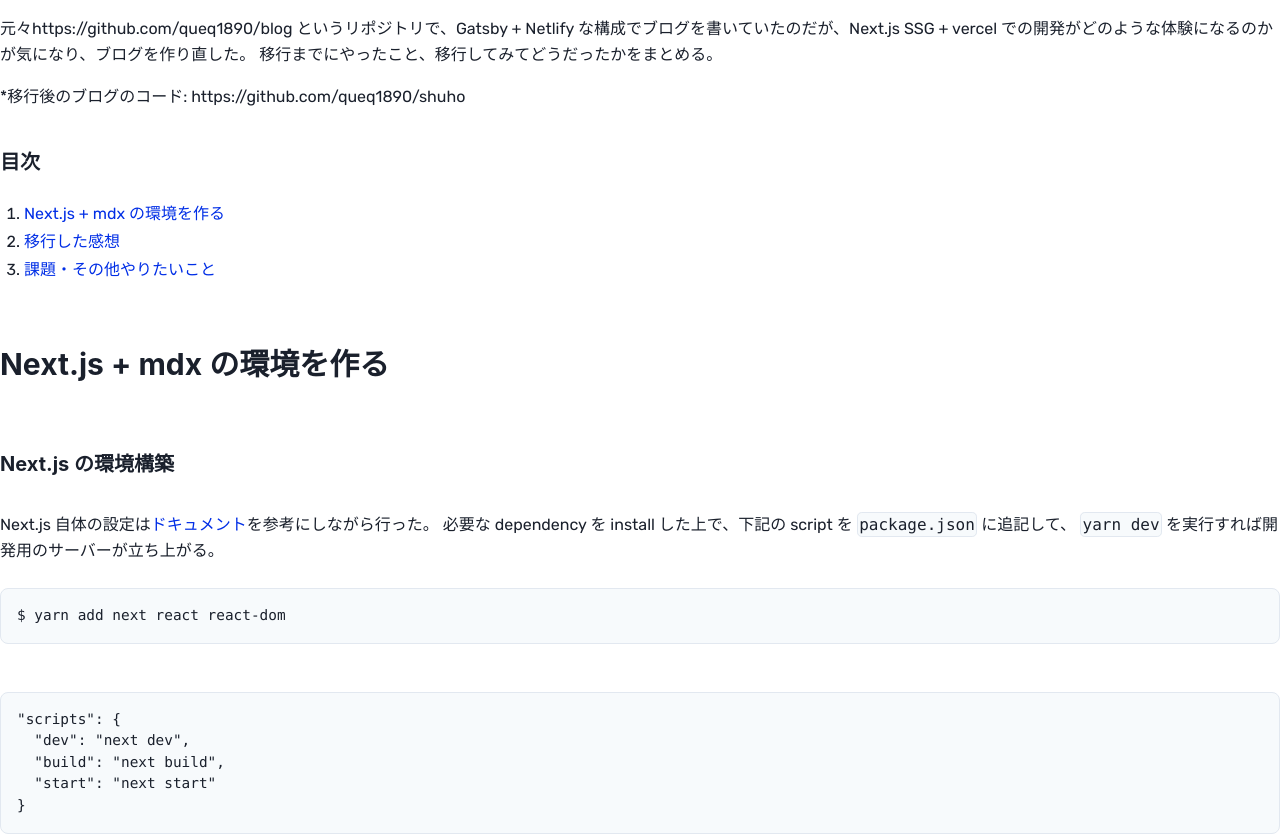
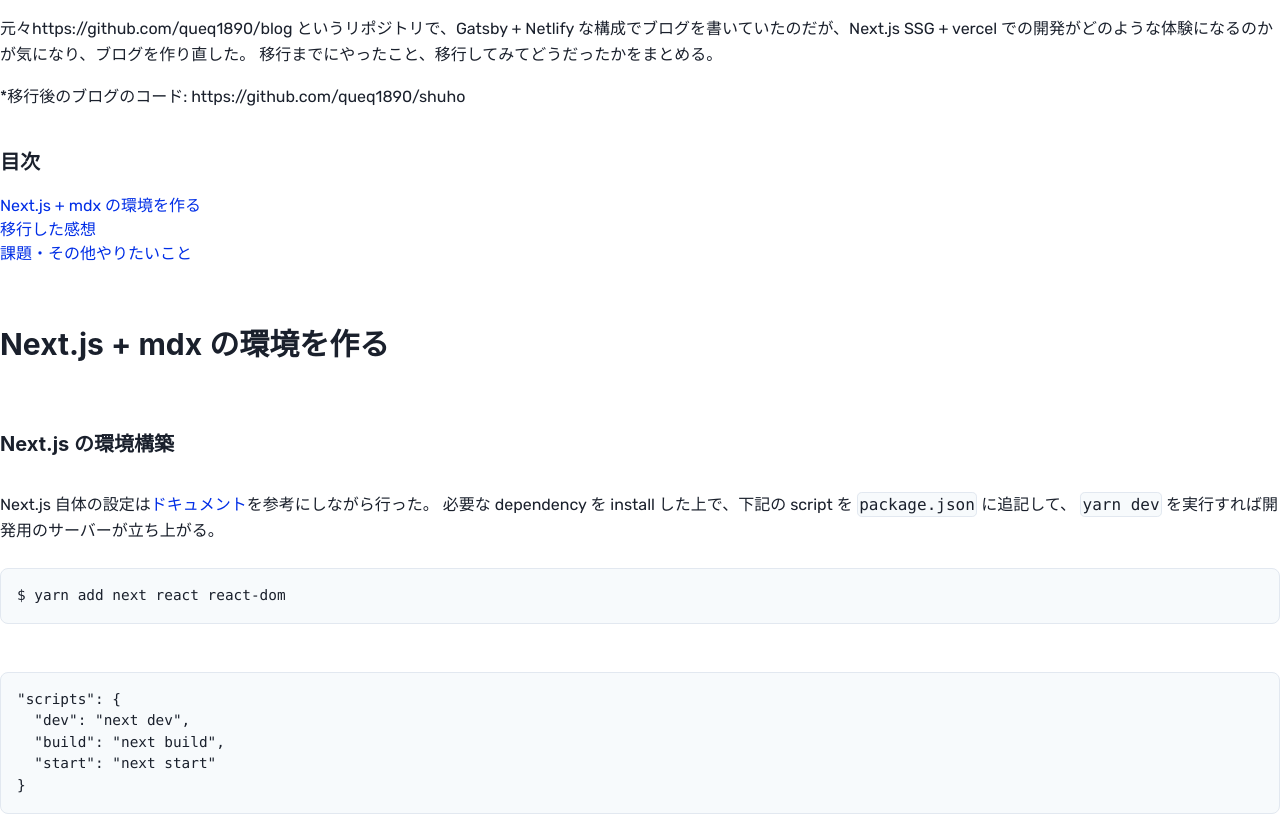
Before and after one commit to queq1890/shuho, a Next.js app: page /blog/new-blog in a window 1280 px wide. Shown: the top 836 px of the page. Built offline with nearby package versions, Linux system fonts and the light colour scheme.

Commit message:
Replace list style

```diff
--- a/src/components/molecules/MDXComponents.tsx
+++ b/src/components/molecules/MDXComponents.tsx
@@ -138,13 +138,9 @@
   td: TData,
   a: CustomLink,
   p: (props) => <Text as="p" mt={4} lineHeight="tall" {...props} />,
-  ul: (props) => (
-    <Box as="ul" pt={2} pl={4} ml={2} css={{ maxWidth: '100%' }} {...props} />
-  ),
-  ol: (props) => (
-    <Box as="ol" pt={2} pl={4} ml={2} css={{ maxWidth: '100%' }} {...props} />
-  ),
-  li: (props) => <Box as="li" pb={1} css={{ maxWidth: '100%' }} {...props} />,
+  ul: (props) => <ul className="pt-2 pl-4 ml-2 max-w-full" {...props} />,
+  ol: (props) => <ol className="pt-2 pl-4 ml-2 max-w-full" {...props} />,
+  li: (props) => <li className="pb-1 max-w-full list-disc" {...props} />,
   blockquote: Quote,
   img: CustomImage,
 };
```
